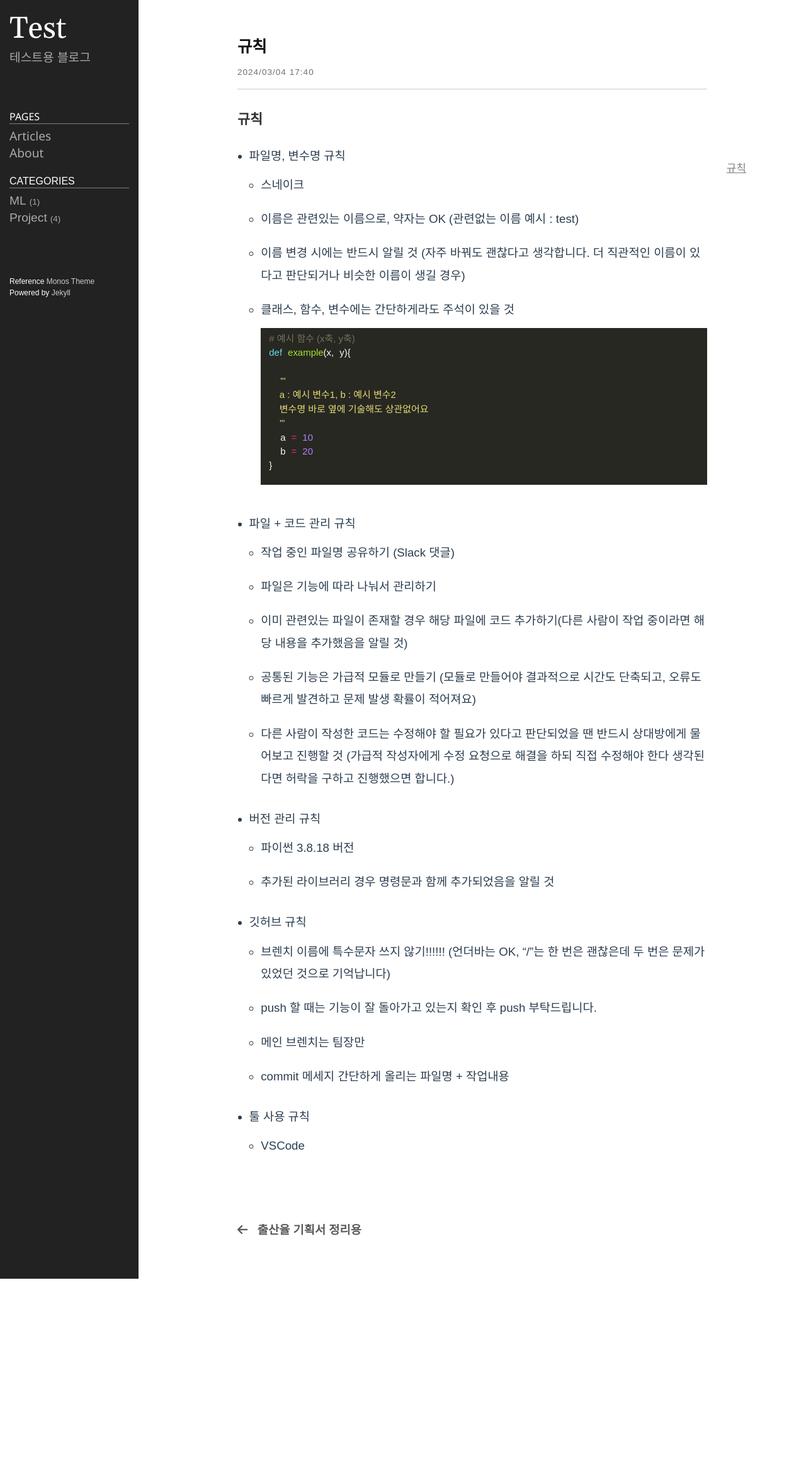
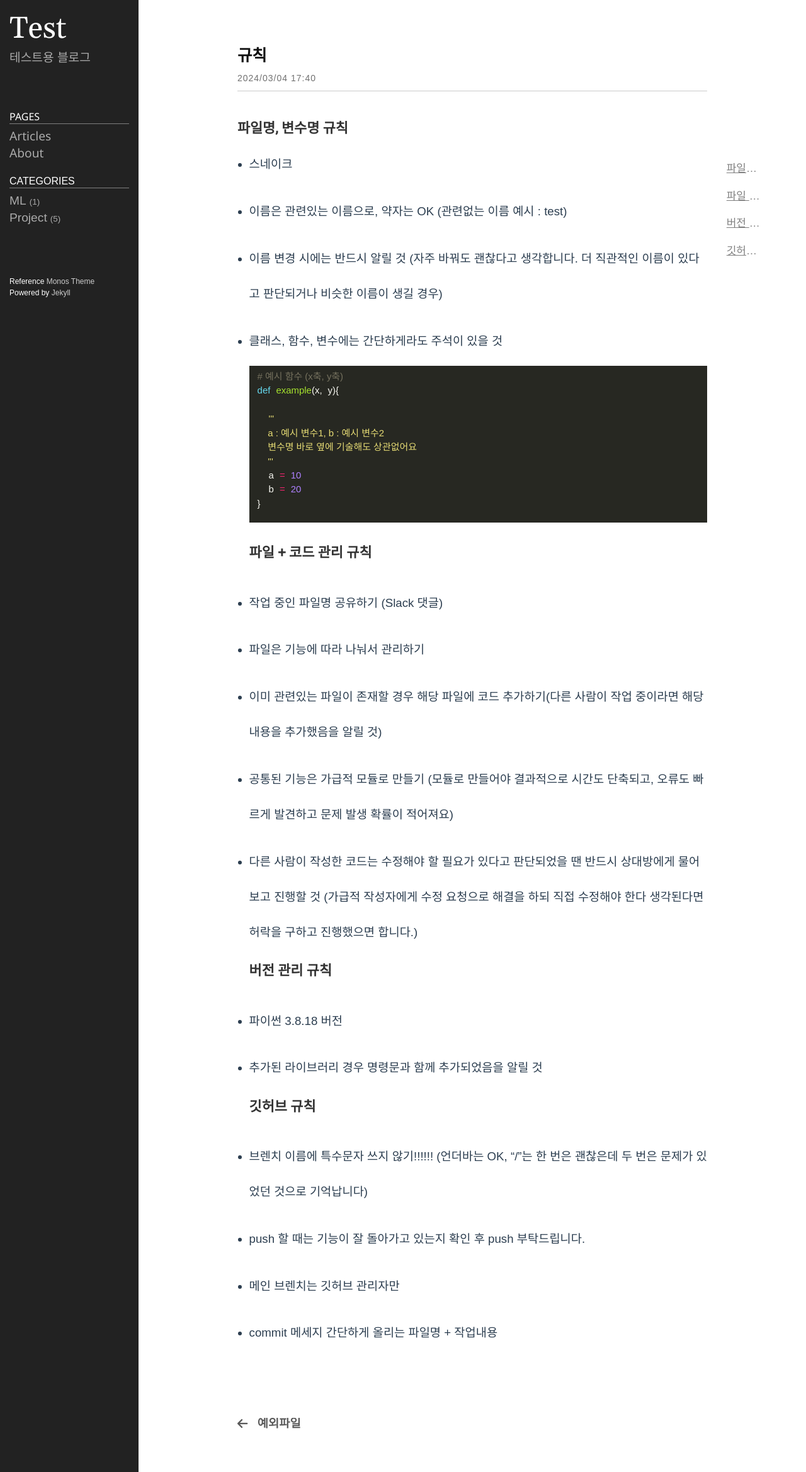
Before and after one commit to DuDuDat/DuDuDat.github.io, a Jekyll site: the page built from _project/2024-03-05-rule.md, in a window 1280 px wide. Shown: the whole page at 63% size. Built offline with Jekyll 4.4.1, drawn with Linux system fonts in a browser that asks for light colours; nearby versions of some CDN libraries; some web fonts are replaced; before the commit the page ends 2031 px from its top, so only the background shows below that.

Commit message:
style.css : title 위치 수정, pagination 위치 수정 post.html, category.html : css 명 추가 기타 : post 내용 수정

````diff
--- a/_includes/category.html
+++ b/_includes/category.html
@@ -3,7 +3,7 @@
 	{%- for collection in site.collections -%}
 	{% if collection.label == 'posts' %}{% continue %}{% endif %}
 	<div class="post-info" id="category-title-{{ collection.label }}">
-		<header class="post-header home">
+		<header class="post-header home custom-category-header">
 			<div class="category-title">
 				<span id='category-name-{{ collection.label }}'>
 					{{ collection.label | slice: 0, 1 | upcase }}{{ collection.label | slice: 1, collection.label.size }}
--- a/_includes/post.html
+++ b/_includes/post.html
@@ -43,28 +43,31 @@
 </script>
 <article class="post">
 	<header class="post-header custom-post-header">
-		<div class="category-title">{{ page.title | escape }}</div>
-		<time class="post-date dt-published" datetime="{{ page.date | date_to_xmlschema }}" itemprop="datePublished">
-			{%- assign date_format = site.date_forma | default: "%Y/%m/%d %H:%M" -%}
-			{{ page.date | date: date_format }}
-		</time>
+		<div class="category-title">
+			<div class="custom-post-title">{{ page.title | escape }}</div>
+			<time class="post-date dt-published" datetime="{{ page.date | date_to_xmlschema }}" itemprop="datePublished">
+				{%- assign date_format = site.date_forma | default: "%Y/%m/%d %H:%M" -%}
+				{{ page.date | date: date_format }}
+			</time>
+		</div>
 	</header>
 	<div class="flex-container">
 		<div class="post-left-margin"></div>
 		<div class="post-contents">
 			<div class="post-content">{{ content }}</div>
 			<div class="post-navigation">
-				{% if page.previous %}
-				<div class="pre-post">
-					<a href="{{ page.previous.url | relative_url }}" title="{{ page.previous.title | escape }}"><i class="fa-solid fa-arrow-left"></i>&nbsp;&nbsp; {{ page.previous.title | escape }}</a>
+				{% assign previous = '' %}
+				{% if page.previous == nil %}{% assign previous = 'invisible' %}{% endif %}
+				<div class="pre-post {{ previous }}">
+					<a href="{{ page.previous.url | relative_url }}" title="{{ page.previous.title | escape }}"><i class="fa-solid fa-arrow-left"></i>&nbsp;&nbsp; <span class="post-pagination">{{ page.previous.title | escape }}</span></a>
 				</div>
-				{% endif %}
 
-				{% if page.next %}
-				<div class="next-post">
-					<a href="{{ page.next.url | relative_url }}" title="{{ page.next.title | escape }}">{{ page.next.title | escape }}&nbsp;&nbsp; <i class="fa-solid fa-arrow-right"></i></a>
+				{% assign next = '' %}
+				{% if page.next == nil %}{% assign next = 'invisible' %}{% endif %}
+				<div class="next-post {{ next }}">
+					<a href="{{ page.next.url | relative_url }}" title="{{ page.next.title | escape }}"><span class="post-pagination">{{ page.next.title | escape }}</span>&nbsp;&nbsp; <i class="fa-solid fa-arrow-right"></i></a>
 				</div>
-				{% endif %}
+
 			</div>
 		</div>
 		<div class="post-nav">
@@ -72,14 +75,3 @@
 		</div>
 	</div>
 </article>
-
-<script>
-// $(document).ready(() => {
-
-// 	$('.post-content').each(function() {
-// 		var text = $(this).html(); // 현재 요소의 텍스트를 가져옵니다.
-//     var updatedText = text.replace(/\n\n/g, "<br />"); // \n을 "카아"로 대체합니다.
-//     $(this).html(updatedText); // 변경된 텍스트를 현재 요소에 설정합니다.
-// 	})
-// })
-</script>
--- a/_project/2024-03-05-except.md
+++ b/_project/2024-03-05-except.md
@@ -1,4 +1,8 @@
-
+---
+layout: post
+title: 예외파일
+date: 2024-03-05 02:40:23 +0900
+---
 ### 우리 프로젝트는 회귀/분류/추천시스템/기타 중?
 ?
 <enter></enter>
--- a/_project/2024-03-05-rule.md
+++ b/_project/2024-03-05-rule.md
@@ -22,19 +21,17 @@
       b = 20
     }
   ```
-- 파일 + 코드 관리 규칙
+### 파일 + 코드 관리 규칙
   - 작업 중인 파일명 공유하기 (Slack 댓글)
   - 파일은 기능에 따라 나눠서 관리하기
   - 이미 관련있는 파일이 존재할 경우 해당 파일에 코드 추가하기(다른 사람이 작업 중이라면 해당 내용을 추가했음을 알릴 것)
   - 공통된 기능은 가급적 모듈로 만들기 (모듈로 만들어야 결과적으로 시간도 단축되고, 오류도 빠르게 발견하고 문제 발생 확률이 적어져요)
   - 다른 사람이 작성한 코드는 수정해야 할 필요가 있다고 판단되었을 땐 반드시 상대방에게 물어보고 진행할 것 (가급적 작성자에게 수정 요청으로 해결을 하되 직접 수정해야 한다 생각된다면 허락을 구하고 진행했으면 합니다.)
-- 버전 관리 규칙
+### 버전 관리 규칙
   - 파이썬 3.8.18 버전
   - 추가된 라이브러리 경우 명령문과 함께 추가되었음을 알릴 것
-- 깃허브 규칙
+### 깃허브 규칙
   - 브렌치 이름에 특수문자 쓰지 않기!!!!!! (언더바는 OK, "/"는 한 번은 괜찮은데 두 번은 문제가 있었던 것으로 기억납니다)
   - push 할 때는 기능이 잘 돌아가고 있는지 확인 후 push 부탁드립니다.
-  - 메인 브렌치는 팀장만
+  - 메인 브렌치는 깃허브 관리자만
   - commit 메세지 간단하게 올리는 파일명 + 작업내용
-- 툴 사용 규칙
-  - VSCode
--- a/public/css/style.css
+++ b/public/css/style.css
@@ -262,7 +262,6 @@
 
 header.post-header {
 	padding: 50px 0px 10px 0px;
-	border-bottom: 1px solid #ccc;
 }
 
 header.home {
@@ -273,14 +272,16 @@
 	font-size: 1.5em;
 	color: #111;
 	font-weight: bold;
+	border-bottom: 1px solid #ccc;
 }
 
 .post-date {
 	text-transform: uppercase;
 	color: #707070;
 	letter-spacing: 1px;
-	font-size: 0.8em;
+	font-size: 0.55em;
 	display: inline-block;
+	font-weight: normal;
 }
 
 .author .author-image {
@@ -499,22 +500,33 @@
 
 .post-navigation {
 	display: flex;
+
+	.pre-post, .next-post {
+		display: flex;
+		width: 50%;
 	}
 
-.pre-post, .next-post {
-	flex: 1;
-	white-space: nowrap;
+	.pre-post a, .next-post a {
+		color:rgba(90, 90, 90, 1);
+		font-weight: bold;
+		display: flex;
+		width: 100%;
+	}
+
+	.post-pagination {
+		display: inline-block;
 		overflow: hidden;
 		text-overflow: ellipsis;
+		white-space: nowrap;
+		flex: 1;
 	}
 
 	.next-post {
 		text-align: right;
 	}
-
-.pre-post a, .next-post a {
-	color:rgba(90, 90, 90, 1);
-	font-weight: bold;
+	i {
+		display: inline-block;
+	}
 }
 
 .post-content {
@@ -549,3 +561,18 @@
 .post-nav-item-3 {
 	padding-left: 1.8em;
 }
+
+.custom-post-title, .post-date {
+	line-height: 0.6em;
+}
+.custom-post-title {
+	padding: 1.2em 0 0;
+}
+
+.custom-category-header {
+	margin-bottom: 1em;
+}
+
+.invisible {
+	visibility: hidden;
+}
````
Also changed, not shown: other parts of _project/2024-03-05-rule.md (+1 -2 lines), _ML/2024-03-05-day1.md (+1 -1 lines). Lines whose indentation alone changed are shown as unchanged.
